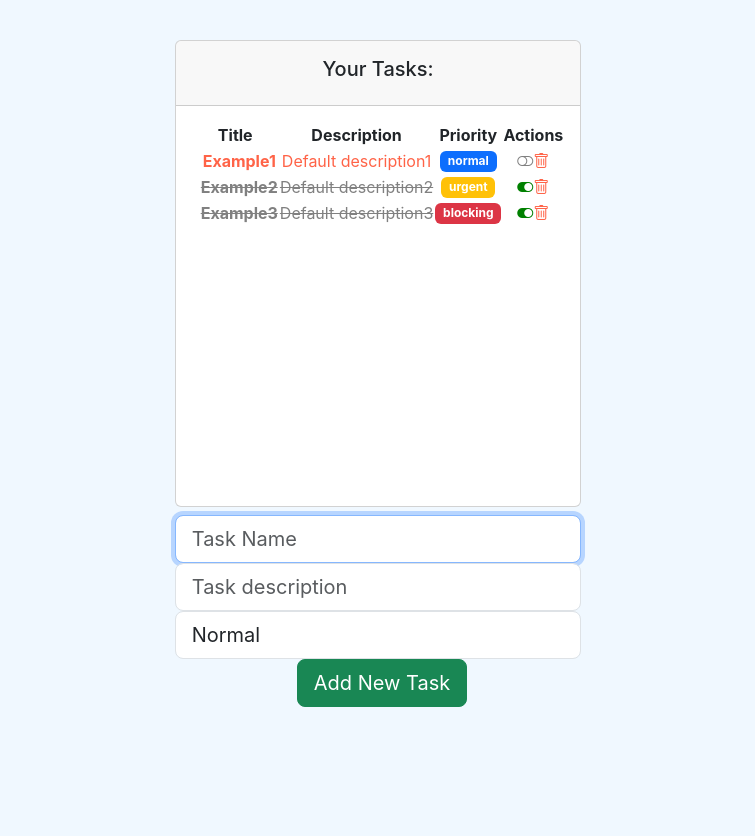
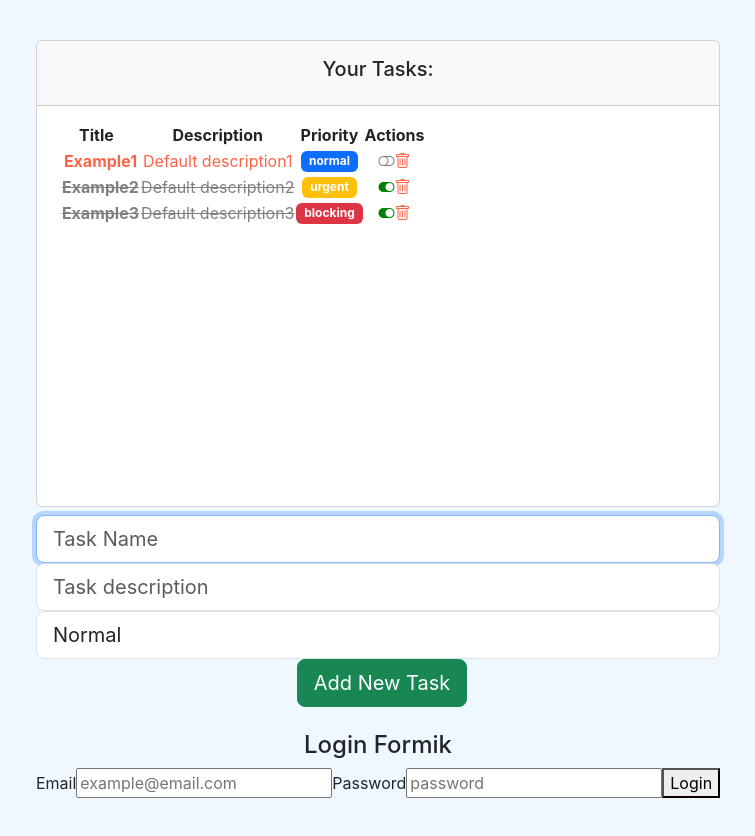
Before and after one commit to snipgamer1/AppReact, a React (Create React App) app: page / in a window 1280 px wide. Shown: the whole page, without its empty margins (262-1017 px from the left). Before the commit the page ends 800 px from the top, so only its background shows below. Built offline with nearby package versions, Linux system fonts and the light colour scheme.

Commit message:
forms con formik y yup

```diff
--- a/package.json
+++ b/package.json
@@ -9,11 +9,13 @@
     "axios": "^1.4.0",
     "bootstrap": "^5.3.0",
     "bootstrap-icons": "^1.10.5",
+    "formik": "^2.4.2",
     "node-sass": "^7.0.3",
     "react": "^18.2.0",
     "react-dom": "^18.2.0",
     "react-scripts": "5.0.1",
-    "web-vitals": "^2.1.4"
+    "web-vitals": "^2.1.4",
+    "yup": "^1.2.0"
   },
   "scripts": {
     "start": "react-scripts start",
--- a/src/App.js
+++ b/src/App.js
@@ -15,6 +15,7 @@ import Father from './components/container/father';
 import ContactList from './components/container/contact_list';
 import Optionalrender from './components/pure/optionalRender';
 import RenderSqr from './components/container/renderElem';
+import Loginformik from './components/pure/forms/loginFormik';
 
 
 function App() {
@@ -53,6 +54,8 @@ function App() {
       {/* <ContactList/> */}
       {/* <Optionalrender/>
       <RenderSqr/> */}
+      {/* Ejemplos uso de formik y yup */}
+      <Loginformik/>
     </div>
   );
 }
--- /dev/null
+++ b/src/components/pure/forms/loginFormik.jsx
@@ -0,0 +1,87 @@
+import React from 'react';
+// import { useHistory } from 'react-router-dom';
+import { Formik, Field, Form, ErrorMessage } from 'formik';
+import * as Yup from 'yup';
+
+
+const loginSchema = Yup.object().shape(
+    {
+        email: Yup.string()
+                .email('Invalid email format')
+                .required('Email is required'),
+        password: Yup.string()
+                .required('Password is required')
+    }
+);
+
+
+const Loginformik = () => {
+
+    const initialCredentials = {
+        email: '',
+        password: ''
+    }
+
+    // const history = useHistory();
+
+    return (
+        <div>
+            <h4>Login Formik</h4>
+            <Formik
+                // *** Initial values that the form will take
+                initialValues = { initialCredentials }
+                // *** Yup Validation Schema ***
+                validationSchema = {loginSchema}
+                // ** onSubmit Event
+                onSubmit={async (values) => {
+                    await new Promise((r) => setTimeout(r, 1000));
+                    alert(JSON.stringify(values, null, 2));
+                    // We save the data in the localstorage
+                    await localStorage.setItem('credentials', values);
+                    // history.push('/profile');
+                }}
+            >
+                {/* We obtain props from Formik */}
+
+                {({ values,
+                    touched,
+                    errors,
+                    isSubmitting,
+                    handleChange,
+                    handleBlur }) => (
+                        <Form>
+                            <label htmlFor="email">Email</label>
+                            <Field id="email" type="email" name="email" placeholder="example@email.com" />
+
+                            {/* Email Errors */}
+                            {
+                                errors.email && touched.email &&
+                                (
+                                    <ErrorMessage name="email" component='div'></ErrorMessage>
+                                )
+                            }
+
+                            <label htmlFor="password">Password</label>
+                            <Field
+                                id="password"
+                                name="password"
+                                placeholder="password"
+                                type='password'
+                            />
+                            {/* Password Errors */}
+                            {
+                                errors.password && touched.password &&
+                                (
+                                    <ErrorMessage name="password" component='div'></ErrorMessage>
+                                )
+                            }
+                            <button type="submit">Login</button>
+                            {isSubmitting ? (<p>Login your credentials...</p>): null}
+                        </Form>
+                )}
+            </Formik>
+        </div>
+    );
+}
+
+export default Loginformik;
```
Also changed, not shown: 1 other file (tests, documents, lock files or other folders).
